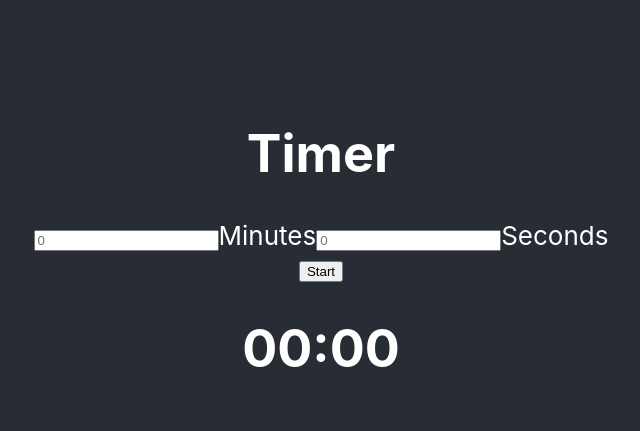
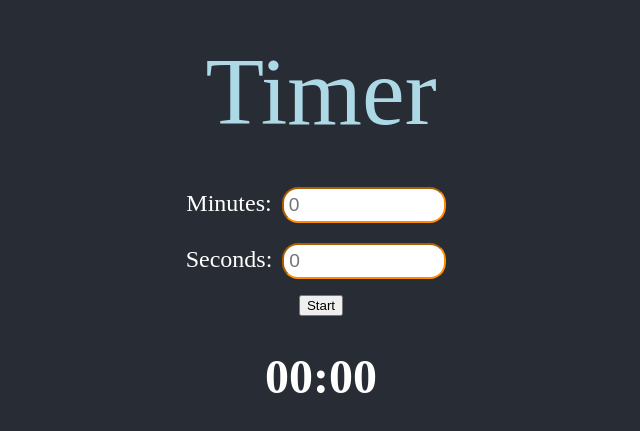
Before and after one commit to aleimew/countdown-timer, a React (Create React App) app: page / in a window 1280 px wide. Shown: the part 149-580 px from the top of the page, without its empty margins (319-959 px from the left). Built offline with nearby package versions, Linux system fonts and the light colour scheme.

Commit message:
Touched up on CSS for timer

```diff
--- a/src/App.css
+++ b/src/App.css
@@ -16,4 +16,28 @@
 .Title {
   margin: 0;
   font-size: 6rem;
+  font-family: 'cinzel', serif;
+  color: lightblue;
+  font-weight: 100;
+  font-style: bold;
 }
+
+.Input_Fields {
+  border-radius: 5px;
+  padding: 20px;
+  margin: 10px;
+  width: 300px;
+  font-size: 1.5rem;
+  font-family: 'cinzel', serif;
+  font-weight: 300;
+  font-style: bold;
+}
+
+input {
+  border-radius: 2vh;
+  padding: 5px;
+  margin: 10px;
+  width: 150px;
+  font-size: 1.2rem;
+  border-color: darkorange;
+}
--- a/src/Components/Layout/index.js
+++ b/src/Components/Layout/index.js
@@ -10,7 +10,7 @@ const Layout = () => {
     return (
         <div className='Layout'>
             <div>
-                <h1 clasName='Title'>
+                <h1 className='Title'>
                     Timer
                 </h1>
             </div>
--- a/src/Components/TimerSetter/index.js
+++ b/src/Components/TimerSetter/index.js
@@ -29,20 +29,21 @@ const Timer = () => {
     // }
 
     return (
-        <div>
+        <div className="Input_Fields">
+            Minutes:
             <input
                 type='number'
                 placeholder='0'
                 onChange={SetInitialMinute}
             />
-            Minutes
 
+            Seconds:
             <input
                 type='number'
                 placeholder='0'
                 onChange={SetInitialSecond}
             />
-            Seconds
+
 
             <div>
                 <CountdownTimer
```
